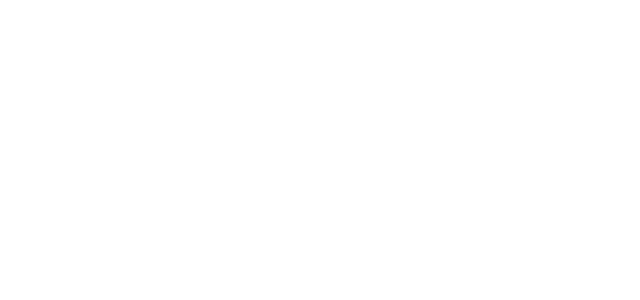
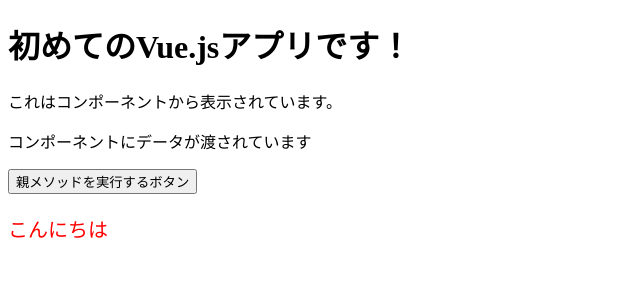
Before and after one commit to mtoyopet/live-chat-vuejs, a Vue app: page / in a window 1280 px wide. Before the commit this address had no page. Shown: the top 300 px of the page, without its empty margins (0-640 px from the left). Built offline with nearby package versions, Linux system fonts and the light colour scheme.

Commit message:
welcomeを追加

```diff
--- /dev/null
+++ b/src/assets/main.css
@@ -0,0 +1,26 @@
+body {
+  background: #51b392;
+  color: #444;
+}
+.container {
+  width: 90%;
+  max-width: 960px;
+  margin: 80px auto;
+  border-radius: 3px;
+  box-shadow: 2px 4px 6px rgba(28, 6, 49, 0.1);
+  background: white;
+}
+.error {
+  color: #ff3f80;
+  font-size: 14px;
+}
+button {
+  text-decoration: none;
+  background: #51b392;
+  color: white;
+  font-weight: bold;
+  border: 0;
+  border-radius: 3px;
+  padding: 10px 20px;
+  cursor: pointer;
+}
--- /dev/null
+++ b/src/components/TestComponent.vue
@@ -0,0 +1,18 @@
+<template>
+  <div>
+    これはコンポーネントから表示されています。
+    <p>{{ message }}</p>
+    <button @click="onClick">親メソッドを実行するボタン</button>
+  </div>
+</template>
+
+<script>
+export default {
+  props: ['message'],
+  methods: {
+    onClick() {
+      this.$emit('toggle')
+    }
+  }
+}
+</script>
--- a/src/router/index.js
+++ b/src/router/index.js
@@ -1,6 +1,13 @@
 import { createRouter, createWebHistory } from 'vue-router'
+import Welcome from '../views/Welcome'
 
-const routes = []
+const routes = [
+  {
+    path: '/',
+    name: 'Welcome',
+    component: Welcome
+  },
+]
 
 const router = createRouter({
   history: createWebHistory(process.env.BASE_URL),
--- /dev/null
+++ b/src/views/Welcome.vue
@@ -0,0 +1,45 @@
+<template>
+  <div>
+    <h1>{{ title }}</h1>
+    <TestComponent @toggle="test" :isEnabled="isEnabled" message="コンポーネントにデータが渡されています" />
+    <p v-if="isEnabled">こんにちは</p>
+  </div>
+</template>
+
+<script>
+import TestComponent from '../components/TestComponent.vue'
+
+export default {
+  components: {
+    TestComponent
+  },
+  data () {
+    return {
+      title: '初めてのVue.jsアプリです！',
+      subtitle: 'ようこそ',
+      isEnabled: true
+    }
+  },
+  computed: {
+    text () {
+      if (this.isEnabled) {
+        return 'こんにちは！'
+      } else {
+        return 'さよなら！'
+      }
+    }
+  },
+  methods: {
+    test () {
+      this.isEnabled = !this.isEnabled
+    }
+  }
+}
+</script>
+
+<style scoped>
+  p {
+    font-size: 20px;
+    color: red;
+  }
+</style>
```
